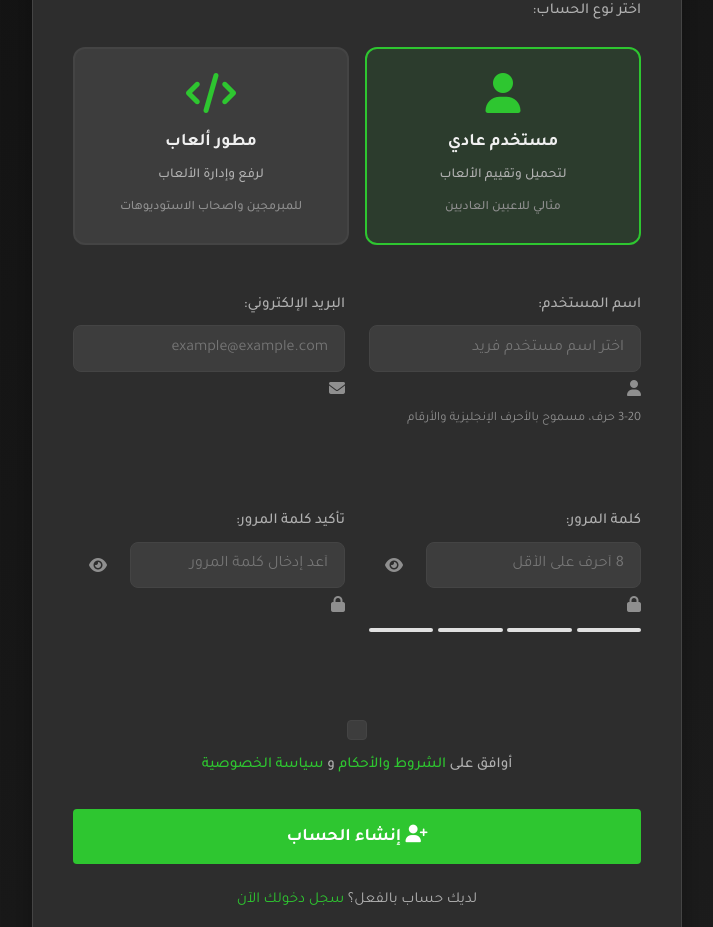
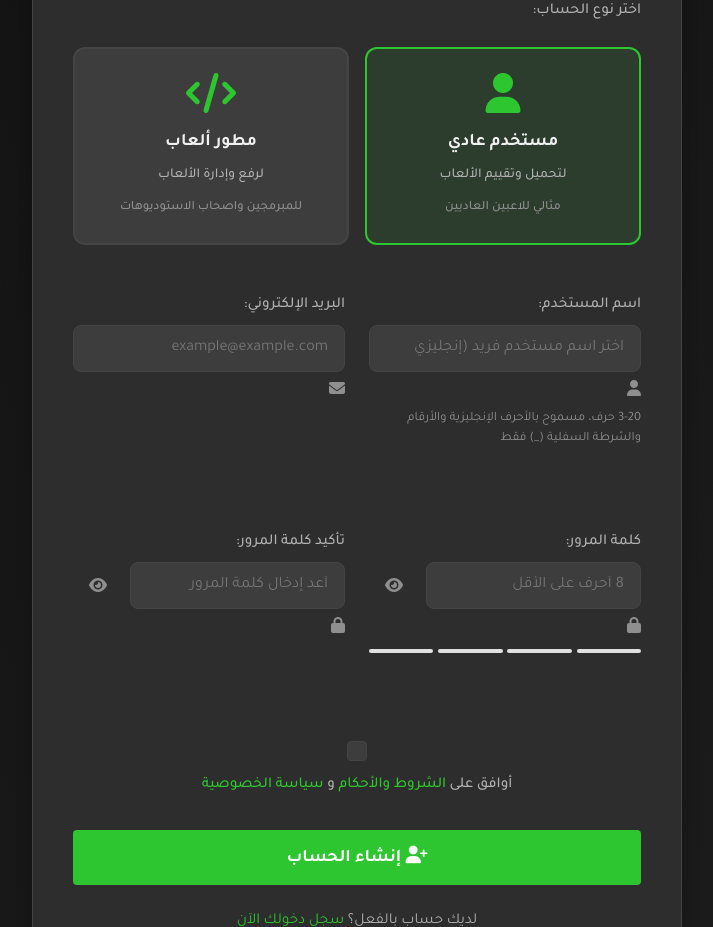
Before and after one commit to t8pr/ArcadeHub, a Flask app: page /register in a window 1280 px wide. Shown: the part 300-1227 px from the top of the page, without its empty margins (283-996 px from the left). Run offline with Flask 3, Linux system fonts and the light colour scheme; some libraries are stand-ins or nearby versions.

Commit message:
Make the username only with eng

```diff
--- a/app.py
+++ b/app.py
@@ -199,13 +199,13 @@ def register():
         if not email or '@' not in email or '.' not in email:
             errors.append('صيغة البريد الإلكتروني غير صحيحة')
 
-        # Username validation
+        # Username validation - ENGLISH ONLY
         if not username or len(username) < 3:
             errors.append('اسم المستخدم يجب أن يكون 3 أحرف على الأقل')
         elif len(username) > 20:
             errors.append('اسم المستخدم يجب أن لا يتجاوز 20 حرف')
-        elif not username.isalnum():
-            errors.append('اسم المستخدم يجب أن يحتوي على أحرف وأرقام فقط')
+        elif not re.match(r'^[a-zA-Z0-9_]+$', username):  # Changed to English only
+            errors.append('اسم المستخدم يجب أن يحتوي على أحرف إنجليزية وأرقام وشرطة سفلية (_) فقط')
 
         # Password validation
         if len(password) < 8:
@@ -418,7 +418,7 @@ def update_username():
             flash('لم يتم تقديم اسم مستخدم', 'error')
             return redirect(url_for('account') + '#profile')
 
-        # Validation (keep your existing validation)
+        # Validation - ENGLISH ONLY
         if len(new_username) < 3:
             flash('اسم المستخدم يجب أن يكون 3 أحرف على الأقل', 'error')
             return redirect(url_for('account') + '#profile')
@@ -427,8 +427,9 @@ def update_username():
             flash('اسم المستخدم يجب أن لا يتجاوز 20 حرف', 'error')
             return redirect(url_for('account') + '#profile')
 
-        if not re.match(r'^[a-zA-Z0-9\u0600-\u06FF]+$', new_username):
-            flash('اسم المستخدم يجب أن يحتوي على أحرف وأرقام فقط', 'error')
+        # Changed to English only (letters, numbers, underscore)
+        if not re.match(r'^[a-zA-Z0-9_]+$', new_username):
+            flash('اسم المستخدم يجب أن يحتوي على أحرف إنجليزية وأرقام وشرطة سفلية (_) فقط', 'error')
             return redirect(url_for('account') + '#profile')
 
         # Check if username already exists
--- a/templates/register.html
+++ b/templates/register.html
@@ -45,10 +45,11 @@
                 <div class="form-group">
                     <label for="username">اسم المستخدم:</label>
                     <input type="text" id="username" name="username" required
-                           placeholder="اختر اسم مستخدم فريد" minlength="3" maxlength="20"
-                           oninput="checkUsernameAvailability(this.value)">
+                        placeholder="اختر اسم مستخدم فريد (إنجليزي فقط)" minlength="3" maxlength="20"
+                        oninput="checkUsernameAvailability(this.value)"
+                        pattern="[a-zA-Z0-9_]+" title="أحرف إنجليزية وأرقام وشرطة سفلية (_) فقط">
                     <i class="fas fa-user input-icon"></i>
-                    <small class="input-hint">3-20 حرف، مسموح بالأحرف الإنجليزية والأرقام</small>
+                    <small class="input-hint">3-20 حرف، مسموح بالأحرف الإنجليزية والأرقام والشرطة السفلية (_) فقط</small>
                     <div id="username-availability"></div>
                 </div>
 
@@ -115,6 +116,36 @@
 </div>
 
 <script>
+
+// Username validation - English only
+function checkUsernameAvailability(username) {
+    const usernameDiv = document.getElementById('username-availability');
+
+    if (username.length === 0) {
+        usernameDiv.innerHTML = '';
+        return;
+    }
+
+    // English only validation
+    const englishRegex = /^[a-zA-Z0-9_]+$/;
+    if (!englishRegex.test(username)) {
+        usernameDiv.innerHTML = '<span style="color: #ff4d4d">✗ مسموح بالأحرف الإنجليزية والأرقام والشرطة السفلية (_) فقط</span>';
+        return;
+    }
+
+    if (username.length < 3) {
+        usernameDiv.innerHTML = '<span style="color: #ff4d4d">✗ يجب أن يكون 3 أحرف على الأقل</span>';
+        return;
+    }
+
+    usernameDiv.innerHTML = '<span style="color: #ffcc00">⏳ جاري التحقق...</span>';
+
+    // Simulate API call
+    setTimeout(() => {
+        usernameDiv.innerHTML = '<span style="color: #4dff4d">✓ صيغة اسم المستخدم صحيحة</span>';
+    }, 1000);
+}
+
 // Password toggle
 function togglePassword(fieldId) {
     const input = document.getElementById(fieldId);
```
Also changed, not shown: templates/account.html (+27 -1 lines).
